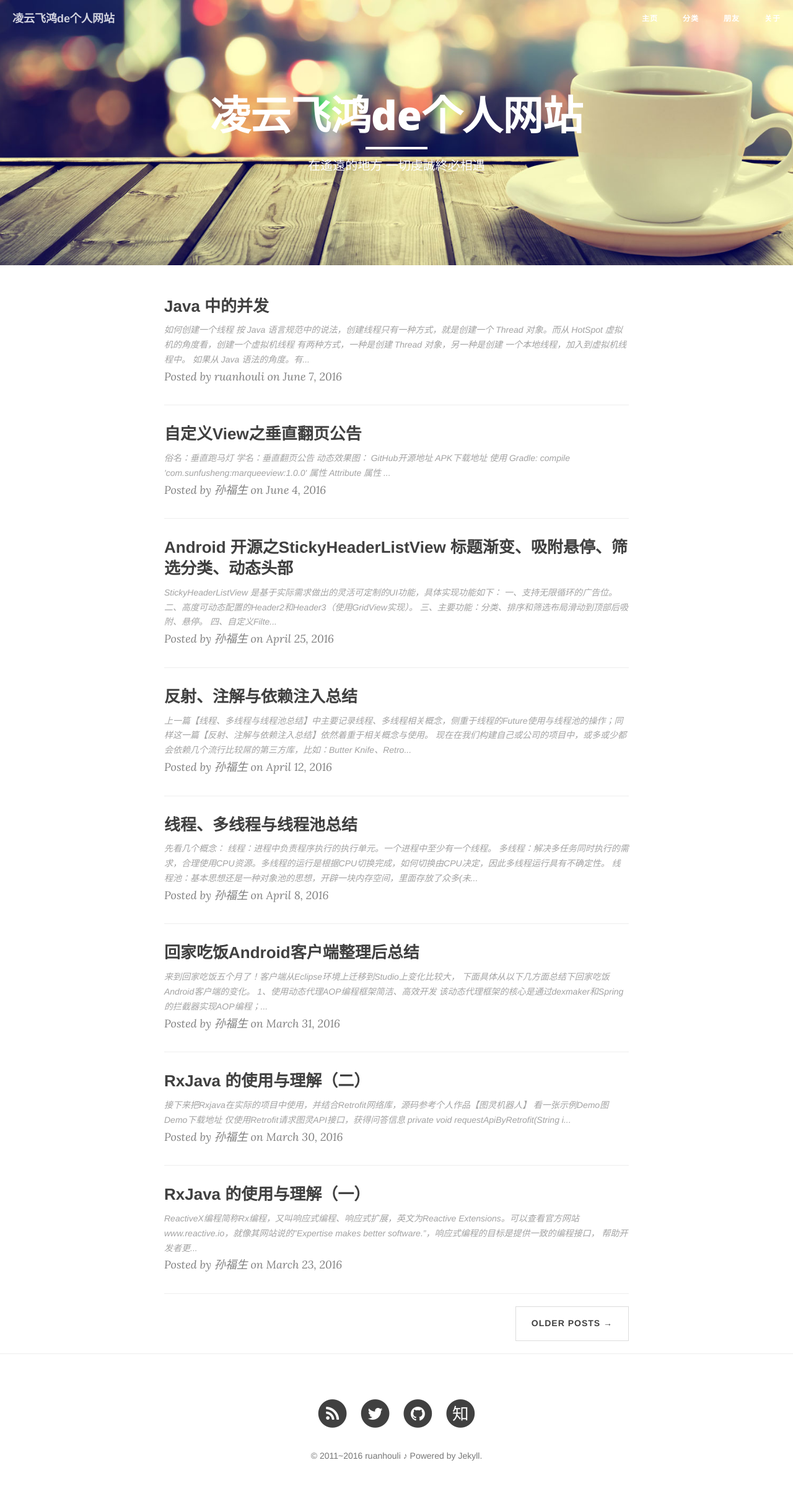
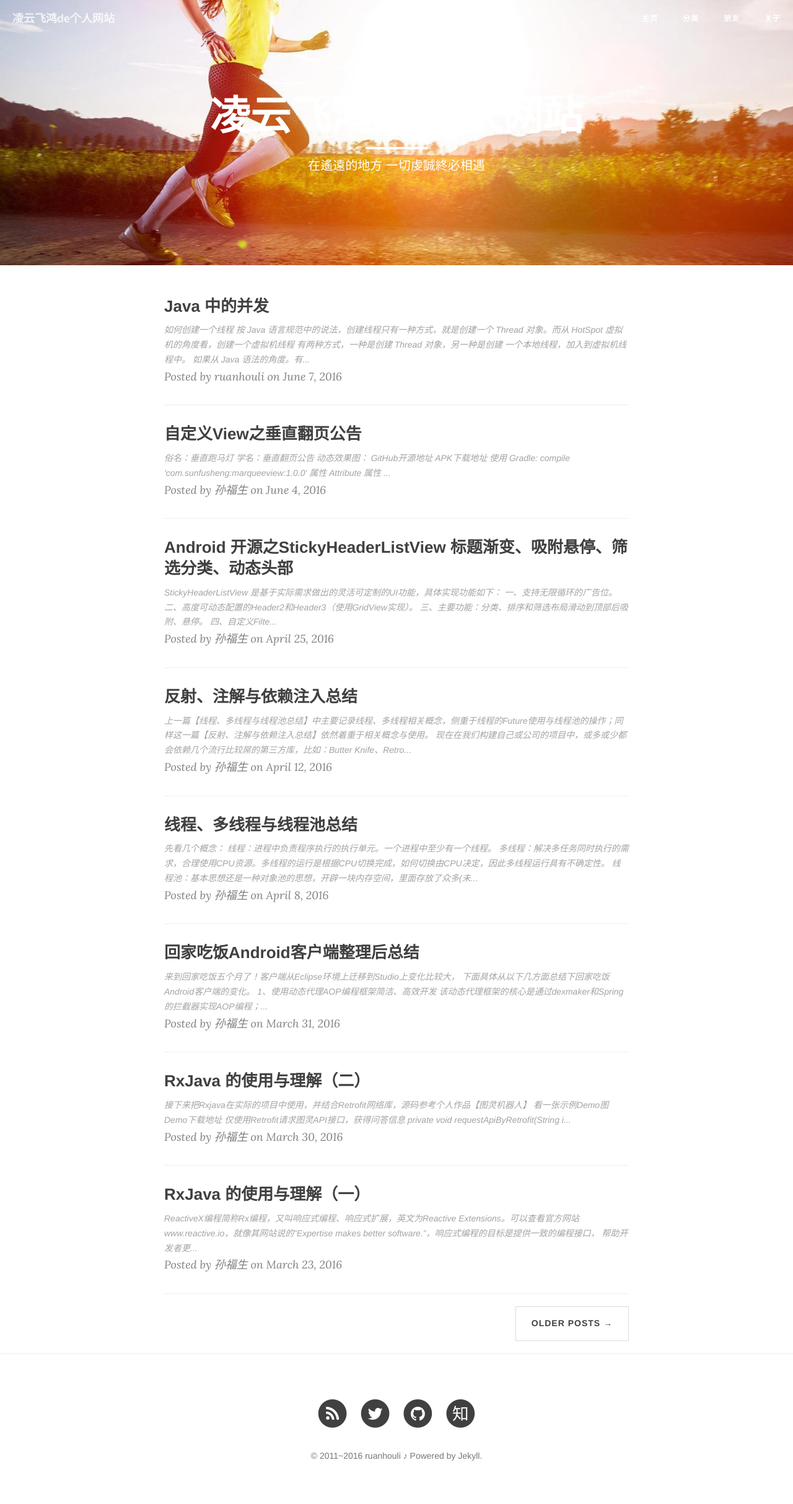
Before and after one commit to ruanHouli/ruanhouli.github.io, a Jekyll site: the page built from index.html, in a window 1280 px wide. Shown: the whole page at 62% size. Built offline with Jekyll 4.4.1, drawn with Linux system fonts in a browser that asks for light colours; nearby versions of some CDN libraries; the list of posts is cut into pages by our own code.

Commit message:
Update _config.yml

```diff
--- a/_config.yml
+++ b/_config.yml
@@ -1,6 +1,6 @@
 # Site settings
 title: 凌云飞鸿de个人网站
-header-img: "img/blog-head.jpg"
+header-img: "img/runner.jpg"
 tagline: "吉光片羽"
 description: "在遙遠的地方 一切虔誠終必相遇"
 baseurl: ""
```
